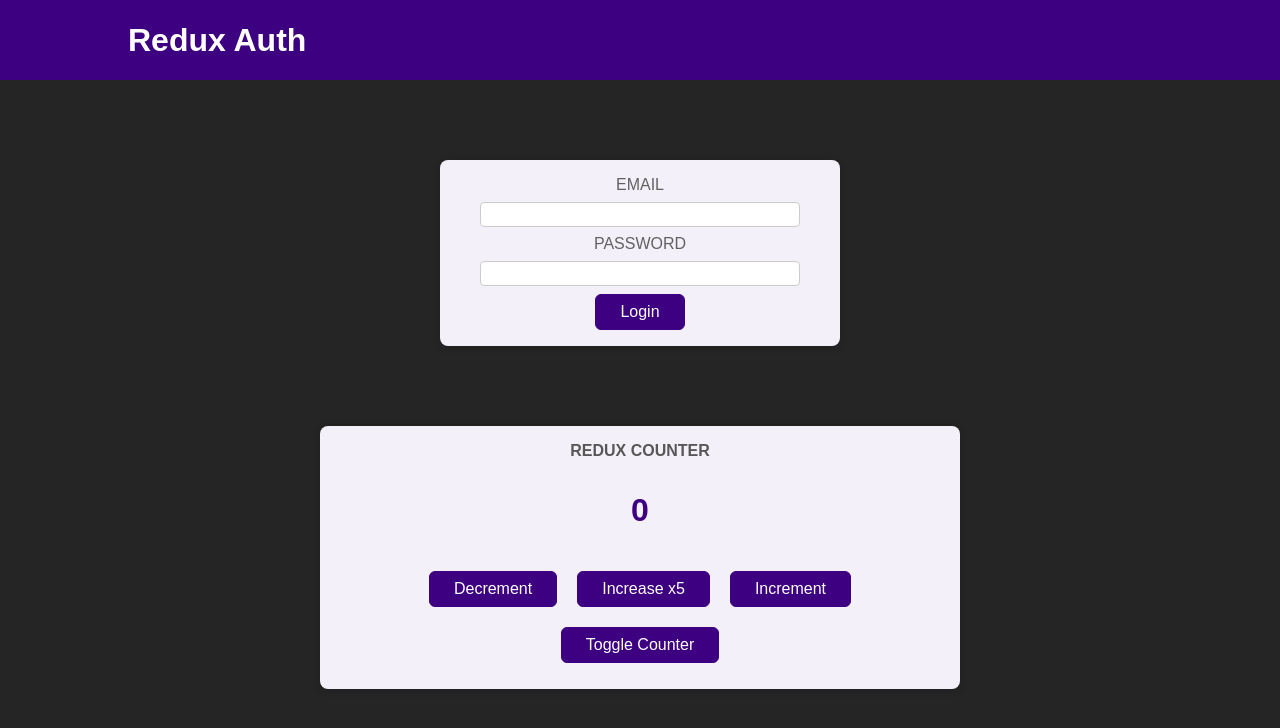
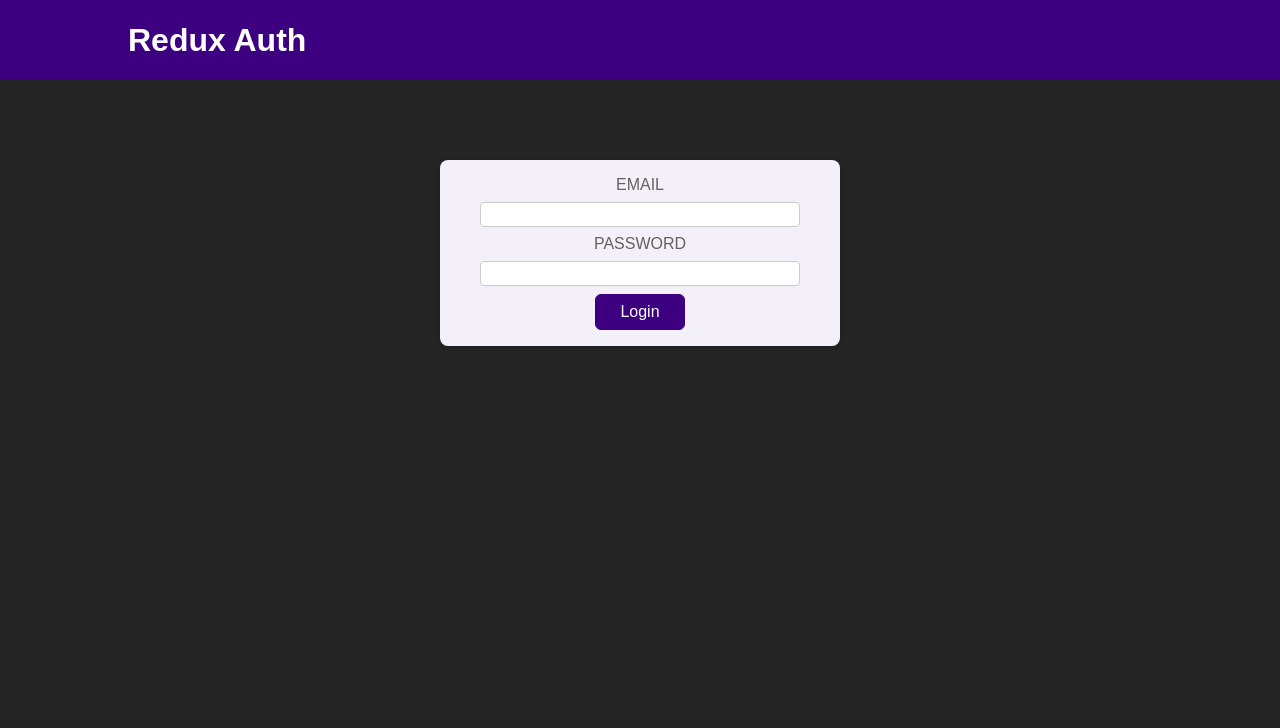
Before and after one commit to slavkoSenkiv/redux-basics, a React (Create React App) app: page / in a window 1280 px wide. Shown: the top 728 px of the page. Built offline with nearby package versions, Linux system fonts and the light colour scheme.

Commit message:
fix auth typo bug

```diff
--- a/src/App.js
+++ b/src/App.js
@@ -6,14 +6,19 @@ import Auth from './components/Auth';
 import UserProfile from './components/UserProfile';
 
 function App() {
-  const isAuth = useSelector((state) => state.auth.isAthenticated);
+  const isAuth = useSelector((state) => state.auth.isAuthenticated);
 
   return (
     <Fragment>
       <Header />
-      {!isAuth && <Auth />}
-      {isAuth && <UserProfile />}
-      <Counter />
+      {isAuth ? (
+        <>
+          <UserProfile />
+          <Counter />
+        </>
+      ) : (
+        <Auth />
+      )}
     </Fragment>
   );
 }
```
